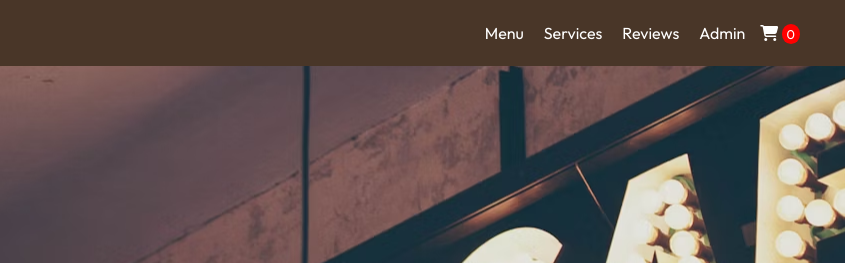
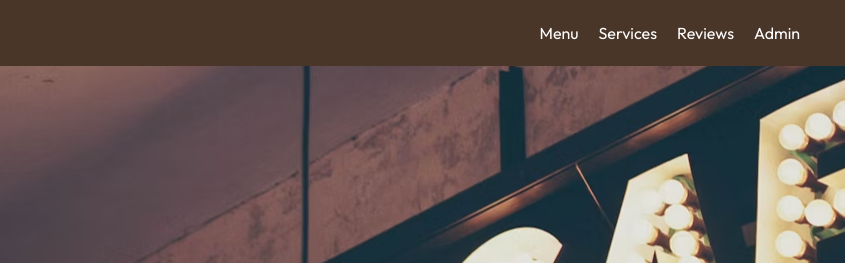
Before and after one commit to Prasamsaa/cafeconnect, a plain HTML site: page index.html in a window 1280 px wide. Shown: the top 263 px of the page, 435-1280 px from the left. Drawn offline with Linux system fonts and the light colour scheme.

Commit message:
Removed cart icon

```diff
--- a/index.html
+++ b/index.html
@@ -18,10 +18,6 @@
                     <li><a href="#">Services</a></li>
                     <li><a href="#">Reviews</a></li>
                     <li><a href="admin-login.html">Admin</a></li>
-                                            <div class="icon-cart">
-                            <i class="fa-solid fa-cart-shopping"></i>
-                            <span>0</span>
-                        </div>
                 </ul>
             </nav>
             <button class="hamburger-menu">☰</button>
@@ -31,7 +27,6 @@
                     <li><a href="#">Services</a></li>
                     <li><a href="#">Reviews</a></li>
                     <li><a href="admin-login.html">Admin</a></li>
-                    <li><a href="Cart.html"><i class="fa-solid fa-cart-shopping"></i></a></li>
                 </ul>
             </nav>
         </div>
```
